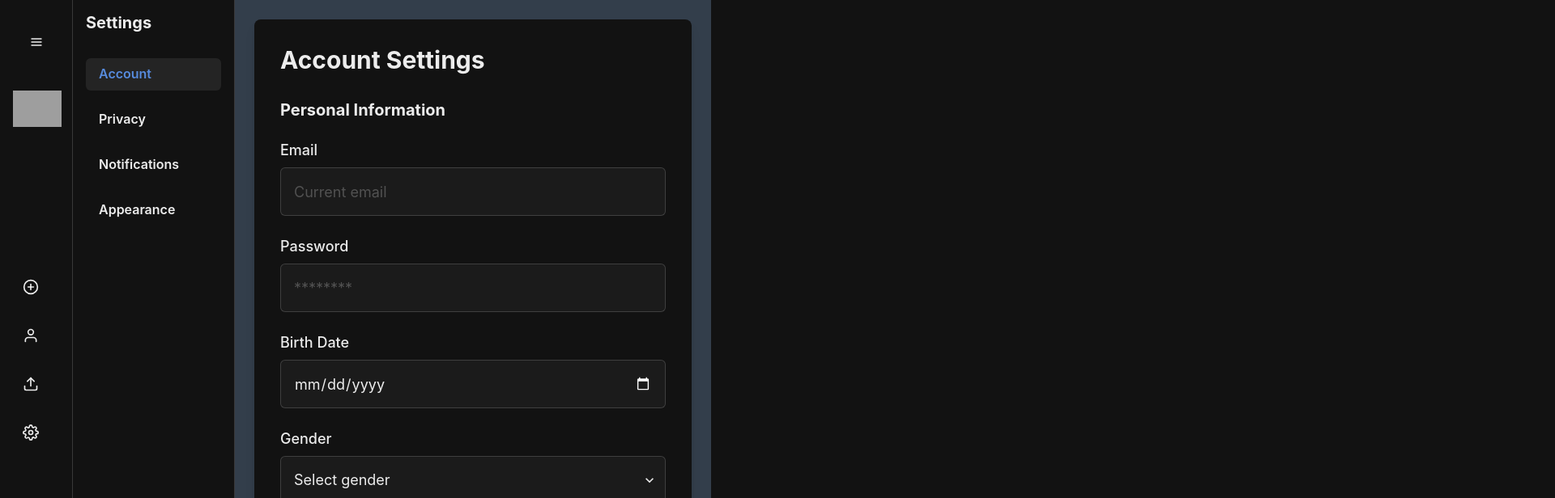
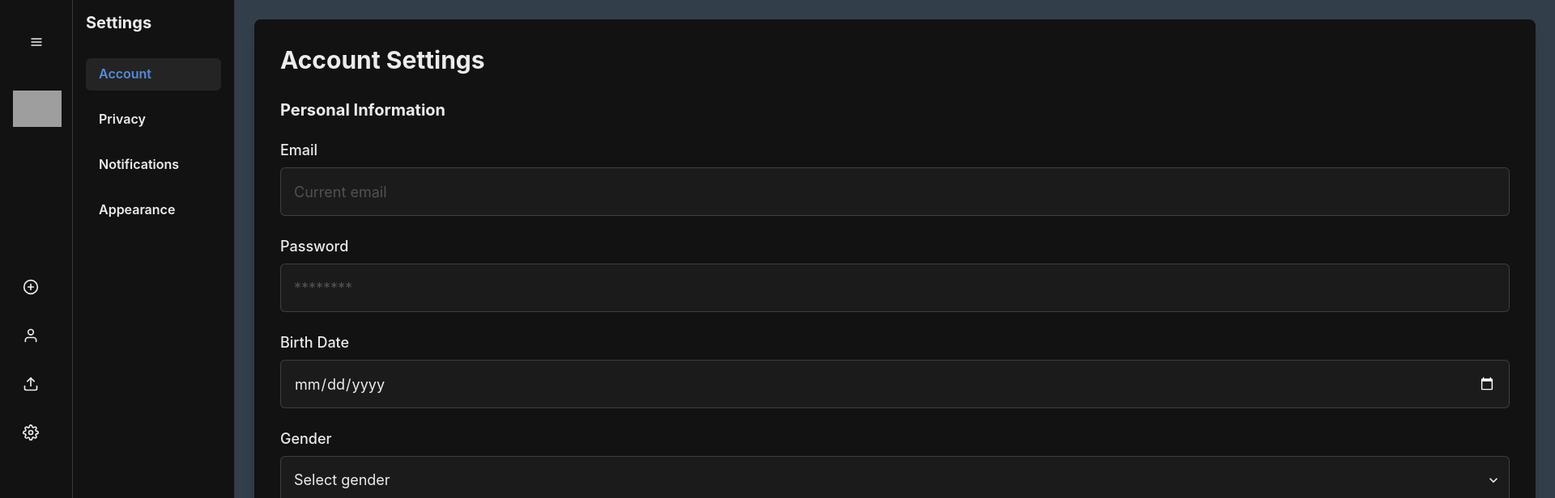
Before and after one commit to A-Aboody/Wavely, a React (Vite) app: page /settings in a window 1280 px wide. Shown: the top 616 px of the page at 81% size, 1920 px wide, since content can reach past the window. Built offline with nearby package versions, Linux system fonts and the light colour scheme; grey boxes are pictures that could not be loaded.

Commit message:
Settings Size Adjustment

```diff
--- a/src/pages/SettingsPage/SettingsPage.jsx
+++ b/src/pages/SettingsPage/SettingsPage.jsx
@@ -20,9 +20,7 @@ const SettingsPage = () => {
 
     return (
         <Flex
-            w="100%"
-            maxW="100vw"
-            minH="100vh"
+            w={{ base: "100%", md: isNavbarOpen ? "calc(100vw - 240px)" : "1830px" }}
             overflow="hidden"
             position="relative"
             transition="width 0.2s"
@@ -30,7 +28,6 @@ const SettingsPage = () => {
             {/* Sidebar Navigation */}
             <Box
                 w={sidebarWidth}
-                minW={sidebarWidth}
                 borderRight="1px solid"
                 borderColor="whiteAlpha.300"
                 flexShrink={0}
@@ -72,7 +69,7 @@ const SettingsPage = () => {
             {/* Content Area */}
             <Box
                 flex={1}
-                minH="100vh"
+                h="100vh"
                 p={6}
                 bg="#333e4b"
                 position="relative"
@@ -82,8 +79,6 @@ const SettingsPage = () => {
                     borderRadius="lg"
                     w="100%"
                     h="100%"
-                    maxW="1200px"
-                    mx="auto"
                     boxShadow="lg"
                     p={8}
                     bg="#121212"
```
